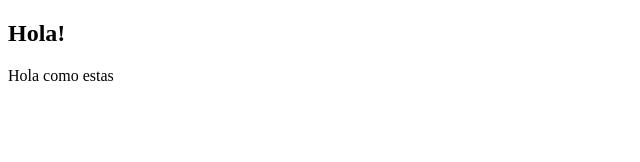
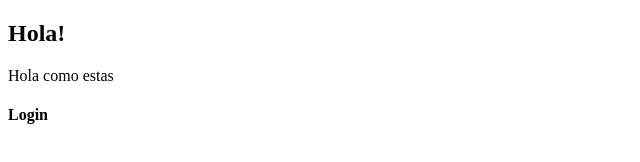
Before and after one commit to Alacran120/curso-git, a plain HTML site: page index.html in a window 1280 px wide. Shown: the full height of the page, 0-640 px from the left. Drawn offline with Linux system fonts and the light colour scheme.

Commit message:
Revert "Revert "Cambio en la login page""

```diff
--- a/index.html
+++ b/index.html
@@ -8,5 +8,6 @@
 <body>
     <h2>Hola!</h2>
     <p>Hola como estas</p>
+    <h4>Login</h4>
 </body>
 </html>
```
